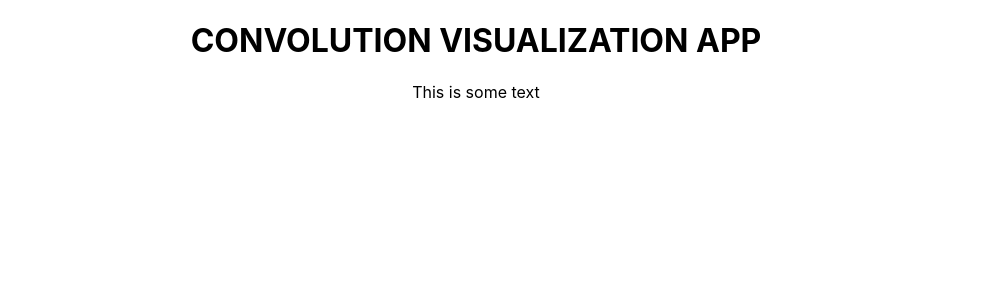
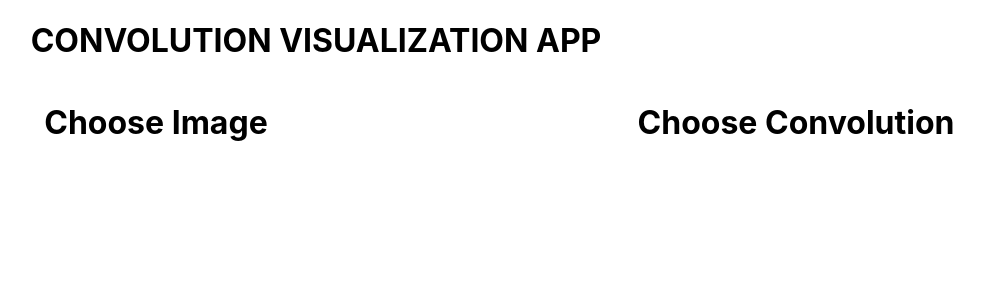
Before and after one commit to LukeBailey181/ConvVis, a React (Create React App) app: page / in a window 1280 px wide. Shown: the top 300 px of the page, without its empty margins (164-1148 px from the left). Built offline with nearby package versions, Linux system fonts and the light colour scheme.

Commit message:
make and abstract select image and select convolution components

```diff
--- /dev/null
+++ b/src/componants/helperUI/convolution_select.js
@@ -0,0 +1,13 @@
+import React, { component, useState, useEffect } from 'react';
+import Grid from '@material-ui/core/Grid';
+
+export default function ConvSelect(props) {
+
+  return (
+    <Grid container justify="center">
+      <h1>
+        Choose Convolution
+      </h1>
+    </Grid>
+  )
+}
--- /dev/null
+++ b/src/componants/helperUI/image_select.js
@@ -0,0 +1,13 @@
+import React, { component, useState, useEffect } from 'react';
+import Grid from '@material-ui/core/Grid';
+
+export default function ImageSelect(props) {
+
+  return (
+    <Grid container justify="center">
+      <h1>
+        Choose Image
+      </h1>
+    </Grid>
+  )
+}
--- a/src/componants/pages/home.js
+++ b/src/componants/pages/home.js
@@ -1,14 +1,31 @@
 import React, { component, useState, useEffect } from 'react';
 import Grid from '@material-ui/core/Grid';
+import ImageSelect from "../helperUI/image_select";
+import ConvSelect from "../helperUI/convolution_select";
 
 export default function HomePage(props) {
 
+  const display = {"backgroundColor":"blue"}
+
   return (
-    <div className="App">
-      <h1>
-        CONVOLUTION VISUALIZATION APP
-      </h1>
-      This is some text
+    <div className="full-screen-container">
+      <Grid container direction="column" align="center" xs={12}>
+        <Grid container xs={9} direction="column">
+          <h1>
+            CONVOLUTION VISUALIZATION APP
+          </h1>
+        </Grid>
+
+        <Grid container direction="row" xs={12}>
+          <Grid container xs={6}>
+            <ImageSelect />
+          </Grid>
+          <Grid container xs={6}>
+            <ConvSelect />
+          </Grid>
+        </Grid>
+
+      </Grid>
     </div>
   )
 }
```
